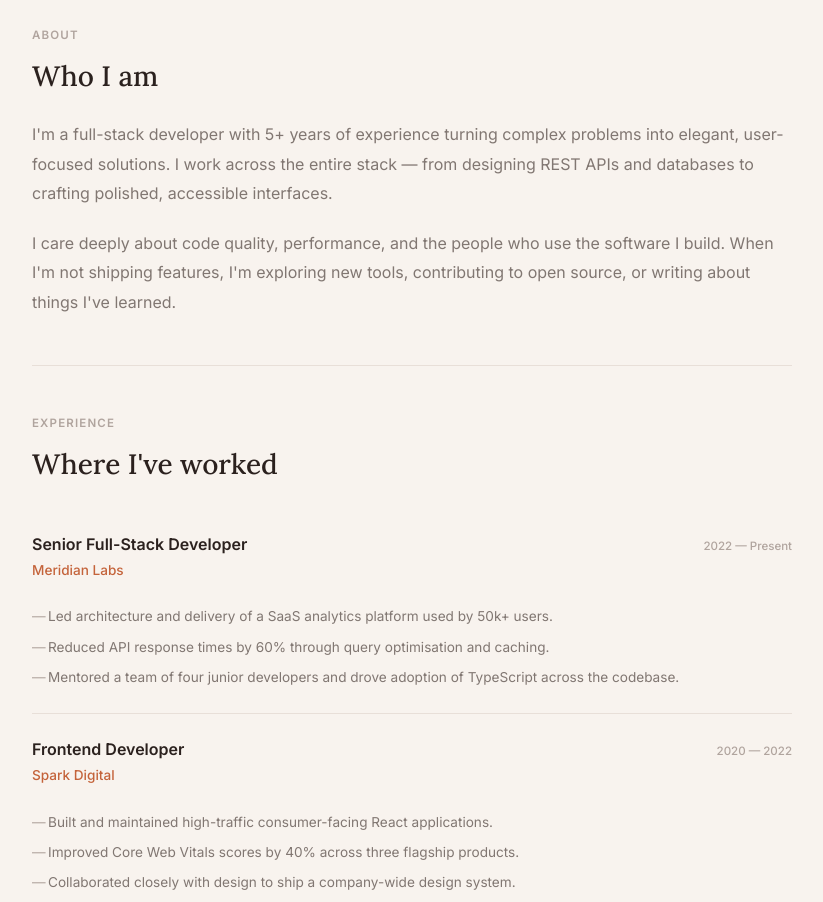
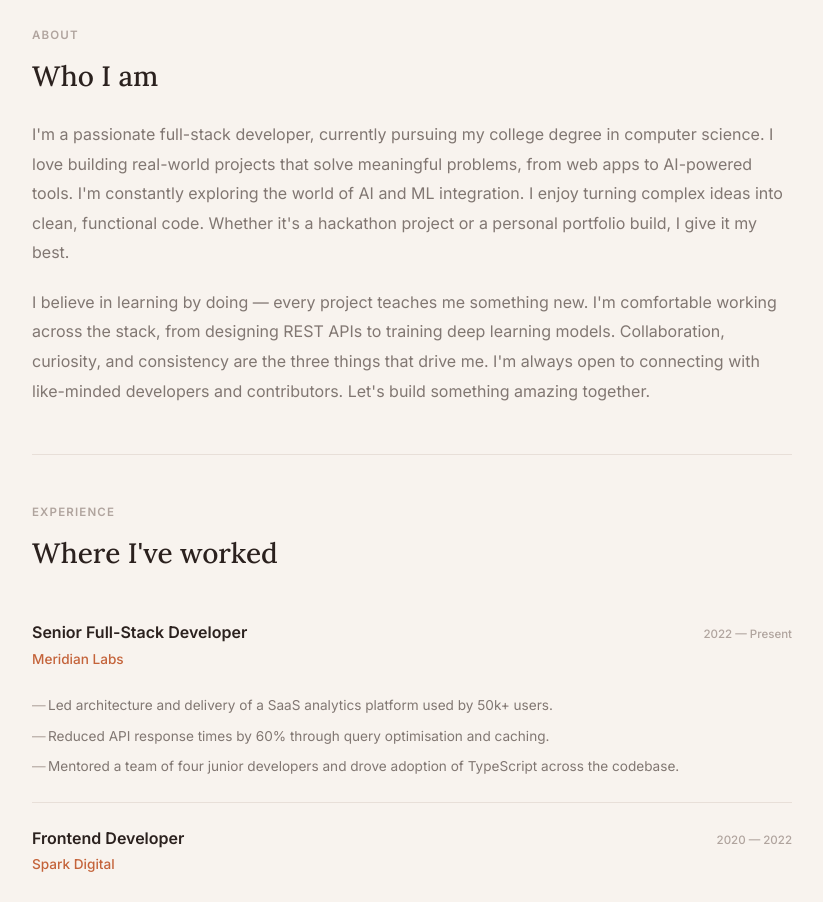
Before and after one commit to arghyabera007-hue/resume.me, a React (Vite) app: page / in a window 1280 px wide. Shown: the part 802-1704 px from the top of the page, without its empty margins (320-1143 px from the left). Built offline with nearby package versions, Linux system fonts and the light colour scheme.

Commit message:
Update About section bio with full-stack developer intro

```diff
--- a/src/data/portfolio.js
+++ b/src/data/portfolio.js
@@ -10,8 +10,8 @@ export const profile = {
   email: 'alex@example.com',
   avatar: '/profile.jpg',
   bio: [
-    'I\'m a full-stack developer with 5+ years of experience turning complex problems into elegant, user-focused solutions. I work across the entire stack — from designing REST APIs and databases to crafting polished, accessible interfaces.',
-    'I care deeply about code quality, performance, and the people who use the software I build. When I\'m not shipping features, I\'m exploring new tools, contributing to open source, or writing about things I\'ve learned.',
+    "I'm a passionate full-stack developer, currently pursuing my college degree in computer science. I love building real-world projects that solve meaningful problems, from web apps to AI-powered tools. I'm constantly exploring the world of AI and ML integration. I enjoy turning complex ideas into clean, functional code. Whether it's a hackathon project or a personal portfolio build, I give it my best.",
+    "I believe in learning by doing — every project teaches me something new. I'm comfortable working across the stack, from designing REST APIs to training deep learning models. Collaboration, curiosity, and consistency are the three things that drive me. I'm always open to connecting with like-minded developers and contributors. Let's build something amazing together.",
   ],
   social: {
     github: 'https://github.com/',
```
